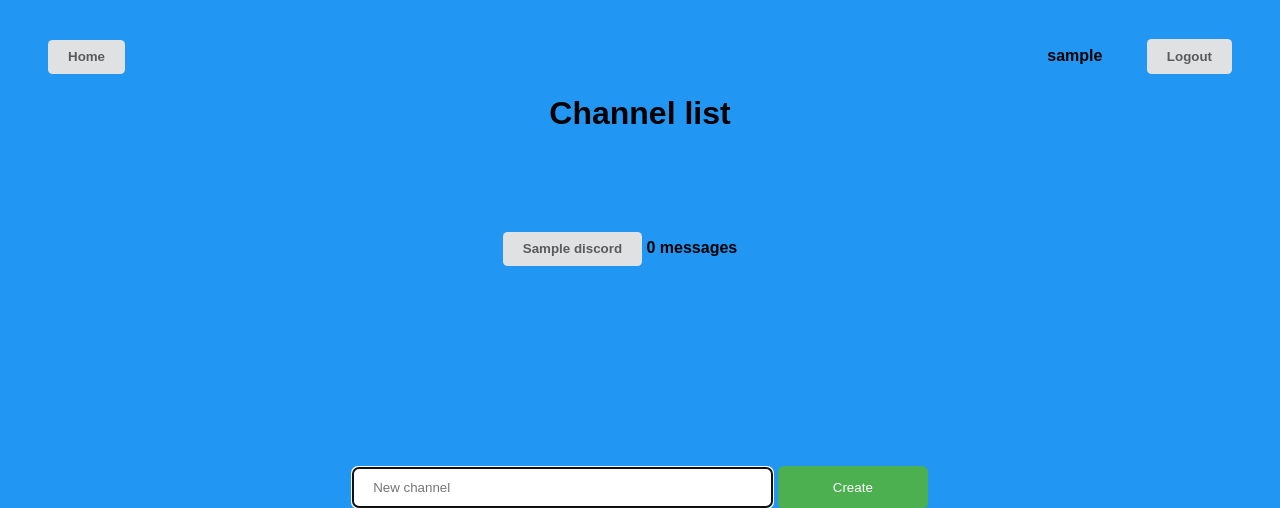
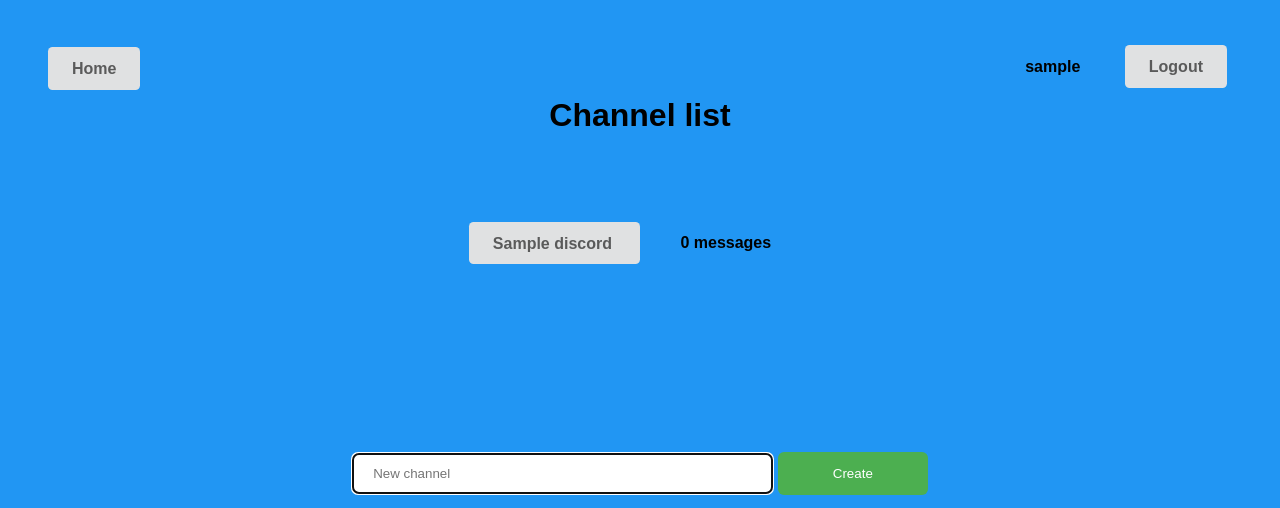
Before and after one commit to pacome35220/my_chat, a Node server app: template views/list.ejs in a window 1280 px wide. Shown: the top 508 px of the page. Run offline with Node 20, Linux system fonts and the light colour scheme; the template is opened without the code that fills it: most values are stand-ins (such as "Sample title", 1, 10 or a date in 2020).

Commit message:
add CSS for button and patch bug auto-scrolling message

```diff
--- a/app.js
+++ b/app.js
@@ -39,11 +39,13 @@ app.get('/logout', function(req, res) {
 });
 
 app.get('/:name', discord.checkSignIn, function(req, res) {
-	if (req.params.name.length < 25 && req.params.name.match(/^[a-zA-Z]+$/)) {
-		if (discord.get_channel_id(req.params.name) == -1)
-			discord.add_channel(req.params.name);
+	var name = req.params.name;
+
+	if (name.length < 25 && name.match(/^[a-zA-Z]+$/)) {
+		if (discord.get_channel_id(name) == -1)
+			discord.add_channel(name);
 		res.render('channel.ejs', {
-			channel: req.params.name,
+			channel: name,
 			username: req.session.user
 		});
 	} else
@@ -85,9 +87,9 @@ io.on('connection', function(socket) {
 			name: socket.name,
 			message: transform_message(data.message)
 		};
+		socket.emit('message', message);
 		socket.broadcast.emit('message', message);
-		socket.emit('message', message);
-		discord.add_message_history(data.channel, socket.name, data.message);
+		discord.add_message_history(data.channel, socket.name, message.message);
 	});
 });
 
--- a/views/index.ejs
+++ b/views/index.ejs
@@ -4,7 +4,7 @@
 <head>
 	<meta name="theme-color">
 	<meta name="viewport" content="width=device-width">
-	<link rel="stylesheet" href="index.css">
+	<link rel="stylesheet" href="style/index.css">
 
 	<title>My Discord</title>
 </head>
--- a/views/list.css
+++ /dev/null
@@ -1,79 +0,0 @@
-body {
-	background: #2196F3;
-	font-family: sans-serif;
-}
-
-#home .link_button {
-	margin: 40px 0 0 40px;
-	text-align: left;
-}
-
-#logout .link_button {
-	margin: -35px 40px 0 0;
-	text-align: right;
-}
-
-.link_button span {
-	margin-right: 40px;
-	font-weight: 700;
-}
-
-.link_button input {
-	cursor: pointer;
-	outline: 0;
-	border: none;
-	background: #e0e1e2 none;
-	color: rgba(0, 0, 0, .6);
-	padding: .78571429em 1.5em .78571429em;
-	font-weight: 700;
-	line-height: 1em;
-	border-radius: .28571429rem;
-}
-
-.link_button input:hover {
-	background-color: #cacbcd;
-	color: rgba(0, 0, 0, .8);
-}
-
-.link_button input:active {
-	background-color: #babbbc;
-	color: rgba(0, 0, 0, .9);
-}
-
-h1 {
-	text-align: center;
-	margin-bottom: 100px;
-}
-
-#channel_list .link_button {
-	text-align: center;
-	margin-bottom: 20px;
-}
-
-#new_channel {
-	margin-top: 200px;
-	text-align: center;
-}
-
-#new_channel input {
-	border-radius: 6px;
-}
-
-#new_channel input[type=text] {
-	width: 30%;
-	padding: 12px 20px;
-	border: 1px solid #ccc;
-}
-
-#new_channel input[type=submit] {
-	width: 150px;
-	background-color: #4CAF50;
-	color: white;
-	padding: 14px 20px;
-	border: none;
-	cursor: pointer;
-}
-
-#new_channel input[type=submit]:hover {
-	background-color: #45a049;
-}
--- a/views/list.ejs
+++ b/views/list.ejs
@@ -3,32 +3,30 @@
 
 <head>
 	<meta charset="utf-8" />
-	<link rel="stylesheet" href="list.css">
+	<meta name="viewport" content="width=device-width">
+	<link rel="stylesheet" href="style/list.css">
+	<link rel="stylesheet" href="style/link_button.css">
 	<title>My Discord - List</title>
 </head>
 
 <body>
-	<form id="home" action="/">
-		<div class="link_button">
-			<input type="submit" value="Home" />
+	<div class="home link_button">
+		<a href="/"> Home </a>
 	</div>
-	</form>
 
-	<form id="logout" action="/logout">
-		<div class="link_button">
+	<div class="logout link_button">
 		<span> <%= username %> </span>
-			<input type="submit" value="Logout" />
+		<a href="/logout"> Logout </a>
 	</div>
-	</form>
 
 	<h1>Channel list</h1>
 	<% for (var i = 0; i < discord.length; i++) { %>
-		<form id="channel_list" action="/<%=discord[i].channel_name%>">
-			<div class="link_button">
-				<input type="submit" value="<%=discord[i].channel_name%>" />
+		<div class="channel_list link_button">
+			<a href="<%=discord[i].channel_name%>">
+				<%=discord[i].channel_name%>
+			</a>
 			<span> <%= discord[i].history.length - 1 %> messages </span>
 		</div>
-		</form>
 		<% }; %>
 
 			<form id="new_channel" action="/list" method="post">
--- /dev/null
+++ b/views/style/link_button.css
@@ -0,0 +1,27 @@
+.link_button span {
+	margin: 0 40px 0 40px;
+	font-weight: 700;
+}
+
+.link_button a {
+	cursor: pointer;
+	outline: 0;
+	border: none;
+	background: #e0e1e2 none;
+	color: rgba(0, 0, 0, .6);
+	padding: .78571429em 1.5em .78571429em;
+	font-weight: 700;
+	line-height: 1em;
+	border-radius: .28571429rem;
+	text-decoration: none
+}
+
+.link_button a:hover {
+	background-color: #cacbcd;
+	color: rgba(0, 0, 0, .8);
+}
+
+.link_button a:active {
+	background-color: #babbbc;
+	color: rgba(0, 0, 0, .9);
+}
--- /dev/null
+++ b/views/style/list.css
@@ -0,0 +1,50 @@
+body {
+	background: #2196F3;
+	font-family: sans-serif;
+}
+
+.home.link_button {
+	margin: 60px 0 0 40px;
+	text-align: left;
+}
+
+.logout.link_button {
+	margin: -20px 45px 0 0;
+	text-align: right;
+}
+
+h1 {
+	text-align: center;
+	margin-bottom: 100px;
+}
+
+.channel_list.link_button {
+	text-align: center;
+	margin-bottom: 20px;
+}
+
+#new_channel {
+	margin-top: 200px;
+	text-align: center;
+}
+
+#new_channel input[type=text] {
+	width: 30%;
+	padding: 12px 20px;
+	border: 1px solid #ccc;
+	border-radius: 6px;
+}
+
+#new_channel input[type=submit] {
+	width: 150px;
+	background-color: #4CAF50;
+	color: white;
+	padding: 14px 20px;
+	border: none;
+	cursor: pointer;
+	border-radius: 6px;
+}
+
+#new_channel input[type=submit]:hover {
+	background-color: #45a049;
+}
```
Also changed, not shown: routes/list.js (+6 -1 lines), views/channel.css (deleted, +0 -30 lines), views/channel.ejs (+19 -6 lines), views/style/channel.css (added, +34 -0 lines), CHANGELOG.md, views/style/index.css (renamed from views/index.css). Lines whose indentation alone changed are shown as unchanged.
